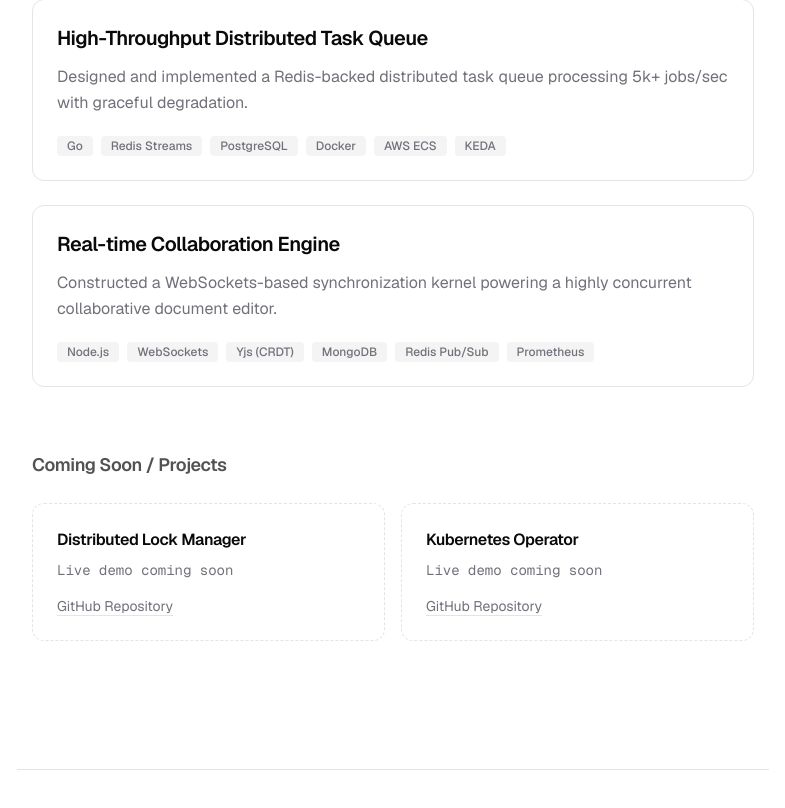
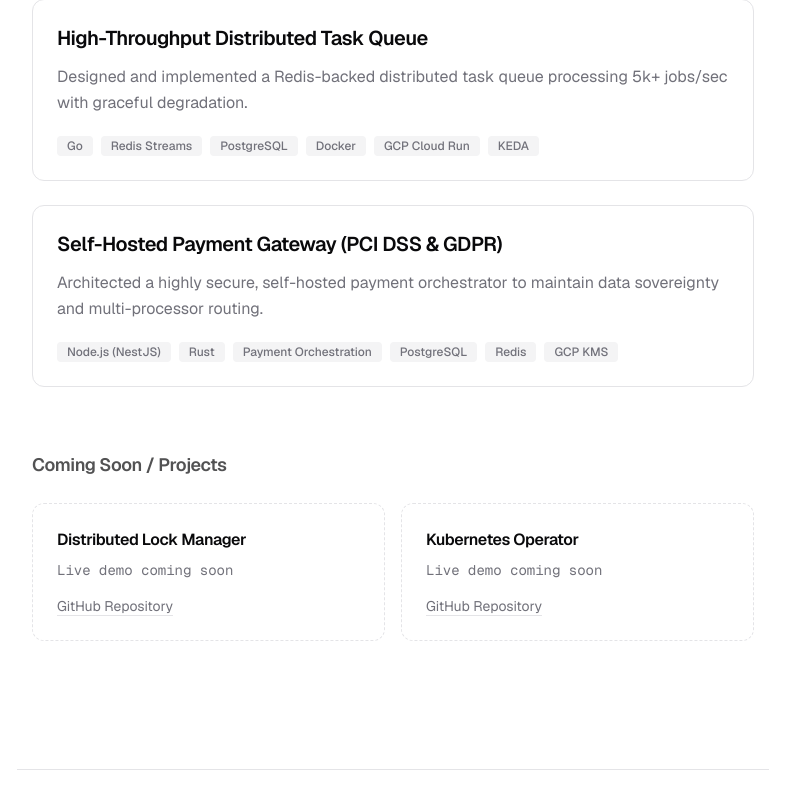
Before and after one commit to ridwanrais/portfolio-fe, a Next.js app: page / in a window 1280 px wide. Shown: the part 1212-2020 px from the top of the page, without its empty margins (247-1032 px from the left). Built offline with nearby package versions, Linux system fonts and the light colour scheme.

Commit message:
refactor: replace real-time collaboration case study with secure payment gateway project and update tech stack details

```diff
--- a/src/components/sections/Experience.tsx
+++ b/src/components/sections/Experience.tsx
@@ -14,7 +14,7 @@ export function Experience() {
       company: 'Enterprise SaaS Provider',
       period: '2020 - 2023',
       description: 'Optimized legacy database queries resulting in a 40% reduction in average API latency. Built real-time synchronization services for offline-first mobile clients.',
-      skills: ['Node.js', 'Typescript', 'Redis', 'AWS']
+      skills: ['Node.js', 'Typescript', 'Redis', 'GCP']
     }
   ];
 
--- a/src/data/case-studies.ts
+++ b/src/data/case-studies.ts
@@ -11,7 +11,6 @@ export interface CaseStudy {
   challenges: string[];
   scalingConsiderations: string;
   failureScenarios: string[];
-  futureImprovements: string[];
   impact: string;
   databaseDesign: string;
   codeSnippet: {
@@ -44,7 +43,7 @@ export const caseStudies: CaseStudy[] = [
                           v
                    [ PostgreSQL DB ] (State & Metrics)
     `,
-    techStack: ["Go", "Redis Streams", "PostgreSQL", "Docker", "AWS ECS", "KEDA"],
+    techStack: ["Go", "Redis Streams", "PostgreSQL", "Docker", "GCP Cloud Run", "KEDA"],
     keyDecisions: [
       "Chose Redis Streams over SQS or Kafka because of the requirement for sub-millisecond latency, built-in consumer group support, and operational simplicity (we already heavily used Redis).",
       "Implemented a custom dead-letter queue (DLQ) with an exponential backoff jitter strategy for transient failure recovery.",
@@ -63,10 +62,6 @@ export const caseStudies: CaseStudy[] = [
       "Worker OOM or Crash: Redis consumer group 'pending' entries will inevitably timeout. A background sweeper routine periodically reclaims these stuck jobs using XCLAIM and reassigns them.",
       "Redis Network Partition: Ingest API buffers locally up to 50MB before rejecting requests with 429 Too Many Requests to ensure no silent data dropping.",
       "Database High Latency: Workers implement circuit breakers for DB writes. If the DB is slow, workers pause dequeuing rather than crashing."
-    ],
-    futureImprovements: [
-      "Migrate historical long-term job metadata from PostgreSQL to a cheaper cold storage like S3/Athena for analytics.",
-      "Implement predictive scaling models using historical traffic patterns instead of purely reactive lag-based scaling."
     ],
     impact: "Reduced median job execution latency by 92% and completely eliminated the cron backlog. The system scaled flawlessly to 15,000+ jobs/second during the Black Friday peak without needing any manual intervention or scaling.",
     databaseDesign: "PostgreSQL acts as the persistent truth for job lifecycle states (Queued, Processing, Completed, Failed). We utilize a partitioned table strategy based on the 'created_at' timestamp to keep index sizes manageable. We extensively use JSONB columns for flexible job payload storage without requiring schema migrations per job type.",
@@ -108,71 +103,81 @@ export const caseStudies: CaseStudy[] = [
     }
   },
   {
-    slug: "realtime-collaboration-api",
-    title: "Real-time Collaboration Engine",
-    shortDescription: "Constructed a WebSockets-based synchronization kernel powering a highly concurrent collaborative document editor.",
-    problem: "Our flagship product required a Google Docs-style rich text editor. Initial implementations using Operational Transformation (OT) were brittle—users were experiencing cursor desyncs, 'ghost edits', and fatal conflicted states when typing from slow cellular networks.",
-    architecture: "Instead of OT, we pivoted to Conflict-free Replicated Data Types (CRDTs). We built a Node.js WebSocket backend that orchestrates document state via Yjs. Because WebSockets dictate stateful connections, we utilized a Redis Pub/Sub mesh to broadcast state deltas across horizontally scaled container instances. Document snapshots are asynchronously compacted and saved to MongoDB.",
+    slug: "secure-payment-gateway",
+    title: "Self-Hosted Payment Gateway (PCI DSS & GDPR)",
+    shortDescription: "Architected a highly secure, self-hosted payment orchestrator to maintain data sovereignty and multi-processor routing.",
+    problem: "Initially, our platform was entirely dependent on Stripe, which offered limited merchant support outside of Western markets. This prevented us from expanding into high-growth regions like Indonesia where Stripe's local acceptance was poor. To scale globally, we needed to move away from vendor-specific hosted fields and implement our own orchestration layer that could route to multiple local PSPs (like Xendit) while maintaining a single, secure source of truth for card data.",
+    architecture: "The solution was built around a centralized, self-hosted Card Vault that tokenizes cardholder data independently of any specific payment provider. This architectural decoupling allows us to 'vault once' and then dynamically route transactions to the most effective local processor—routing Indonesian payments through Xendit's rails while maintaining Stripe for Western transactions—all without the customer ever re-entering their data or the platform's core databases ever seeing a raw PAN.",
     architectureDiagram: `
-       [ Client A ]      [ Client B ]      [ Client C ]
-            |                 |                 |
-     (WebSockets)      (WebSockets)      (WebSockets)
-            |                 |                 |
-     [ Node WS 1 ]     [ Node WS 2 ]     [ Node WS 1 ]
-            |                 |                 |
-            +-------+---------+--------+--------+
-                    |                  |
-            [ Redis Pub/Sub ]   [ MongoDB (Snapshots) ]
+     [ Client Devices ] ---> (PCI Scope)
+             |
+             v
+    [ API Gateway (WAF) ]
+             |
+             v
+   [ Chi Backend Core ]  --> [ Payment Orchestrator ]
+             |                      |
+             v                      v
+   [ Encryption Svc ]      [ Card Vault (Rust) ]
+          (Rust)                    |
+                                    v
+                           [ Isolated Vault DB ]
     `,
-    techStack: ["Node.js", "WebSockets", "Yjs (CRDT)", "MongoDB", "Redis Pub/Sub", "Prometheus"],
+    techStack: ["Node.js (NestJS)", "Rust", "Payment Orchestration", "PostgreSQL", "Redis", "GCP KMS"],
     keyDecisions: [
-      "Chose Yjs and CRDTs over Operational Transformation (OT) to eliminate the need for a central, strictly ordered resolution server. It allows true peer-to-peer eventual consistency.",
-      "Utilized Redis Pub/Sub to sync document state changes across cluster nodes so clients connecting to different containers still see each other's cursor movements in real-time.",
-      "Separated the real-time ephemeral sync layer from the persistent storage layer. MongoDB only handles compacted document snapshots, saving heavy write ops."
+      "Opted to self-host the orchestration layer's Card Vault within a physically isolated VPC subnet with zero outbound internet access, minimizing the blast radius of any potential compromise.",
+      "Integrated a Rust-built Encryption Service utilizing AES-256-GCM via GCP KMS keys to proactively encrypt PII payloads. I personally contributed to the Hyperswitch open-source ecosystem by implementing the GCP KMS encryption provider.",
+      "Expanded the orchestrator's capability to support local Southeast Asian markets; I authored and upstreamed the Xendit payment processor integration to the core routing engine.",
+      "Used a strictly decoupled multi-database pattern. The primary operational DB stores only opaque transaction references, while the secure Vault DB handles cryptographic PAN mappings."
     ],
     tradeoffs: [
-      "CRDT metadata progressively increases the document payload size compared to standard plaintext. We mitigated this by requiring clients to periodically perform garbage collection and snapshot compaction.",
-      "Node.js was chosen for its excellent async I/O handling with WebSockets, trading off the CPU raw performance we might have had with Rust or Go."
+      "Shouldered the immense compliance burden of an in-house PCI DSS Level 1 audit instead of delegating entirely to Stripe Elements, forcing strict CI/CD and infrastructural auditing.",
+      "Increased local developmental friction. Replicating the production environment requires developers to run 5 heavy services (Vault, Router, Encryption, multiple DBs) locally."
     ],
     challenges: [
-      "Handling WebSocket connection drops on mobile devices seamlessly. We implemented a robust reconnection synchronization protocol that requests only Missed State Vectors instead of the full document upon reconnect.",
-      "Memory bloat on Node servers when keeping thousands of Yjs documents in memory. Solved via an LRU cache implementation that unloads dormant documents to MongoDB."
+      "Ensuring exactly-once payment execution. We implemented a unified idempotency layer that protects users from being double-charged during network jitters or upstream PSP timeouts, regardless of which local processor the payment is routed to.",
+      "Proactive PII/Card data leakage prevention. We architected a high-performance regex-based middleware that proactively sanitizes all outgoing logs across the distributed system, preventing sensitive data from ever reaching our ELK stack.",
+      "Latency budgets: Routing, encrypting, tokenizing, and communicating with upstream PSPs had to execute under 1000ms to prevent checkout abandonment."
     ],
-    scalingConsiderations: "The WebSocket servers are stateless regarding the single source of truth—they can be horizontally scaled infinitely behind an ALB. The primary bottleneck becomes the Redis Pub/Sub fanout. For extreme scale, we plan to partition Redis channels by document ID hashes.",
+    scalingConsiderations: "The stateless encryption and routing tier scales horizontally on Kubernetes based solely on CPU metrics. The Card Vault relies on heavily tuned PgBouncer instances for multiplexed connection pooling to PostgreSQL to handle high concurrent token exchanges during sales spikes.",
     failureScenarios: [
-      "Redis Failure: If Pub/Sub goes down, cross-container sync stops. The load balancer is configured with sticky sessions to temporarily keep users of the same doc on the same container to mitigate impact.",
-      "MongoDB Outage: The in-memory Yjs documents act as a buffer. The system can survive DB downtime by queueing snapshots locally until the DB recovers, provided it doesn't OOM.",
-      "Network Partition: The beauty of CRDTs is that disconnected clients can continue editing locally. Upon network restore, their local changes will deterministically merge without conflict."
+      "Vault DB Failure: Automatic failover to a synchronous Hot Standby replica within 5 seconds. Checkout API handlers employ exponential backoff if they receive 503s.",
+      "Encryption Service Down: PII-sensitive endpoints immediately hard-fail, rejecting new payment methods to strictly avoid writing unencrypted data to temporary memory or logs.",
+      "Upstream PSP Outage: The payment router utilizes volume-based circuit breakers. If Stripe errors consistently, traffic is instantly redistributed to Adyen or Braintree."
     ],
-    futureImprovements: [
-      "Implement a Rust-powered WebAssembly client to speed up local CRDT resolution for massive documents.",
-      "Move the Redis Pub/Sub mesh to a more robust message bus like NATS JetStream for reliable delivery guarantees."
-    ],
-    impact: "Successfully scaled to support over 10,000 concurrent editing sessions and up to 100 simultaneous users in a single document with zero perceived latency. Eliminated conflict resolution support tickets entirely.",
-    databaseDesign: "MongoDB is used as a document store. The schema simply pairs a specific 'documentId' with an opaque binary blob (Uint8Array) representing the compacted Yjs state. This avoids mapping rich text to complex relational tables, moving all merging logic out of the database and into the application layer.",
+    impact: "Successfully diverted 100% of payment volume across multiple processors, achieving full self-hosted PCI DSS compliance and reducing vendor fees.",
+    databaseDesign: "The main operational database structure is agnostic to payment info. A completely air-gapped PostgreSQL instance is tightly bound to the Card Vault. PANs are encrypted at rest. We utilize deterministic AES encryption so that Card Fingerprints can be queried to prevent duplicate card additions without decrypting the payload.",
     codeSnippet: {
       language: "typescript",
-      title: "Broadcasting CRDT deltas across the Redis mesh",
-      code: `import * as Y from 'yjs';
-import { Redis } from 'ioredis';
+      title: "Executing secure payment routing via orchestrator SDK",
+      code: `import { Injectable } from '@nestjs/common';
+import { PaymentOrchestratorClient } from '@payments/api';
+import { EncryptionService } from './encryption.service';
 
-class DocumentRoom {
-  private ydoc = new Y.Doc();
+@Injectable()
+export class PaymentService {
+  constructor(
+    private orchestrator: PaymentOrchestratorClient,
+    private encryptionSvc: EncryptionService
+  ) {}
 
-  constructor(private docId: string, private redis: Redis) {
-    // Subscribe to updates from other instances
-    this.redis.subscribe(\`doc:\${docId}\`);
-    this.redis.on('message', (channel, message) => {
-      // Apply remote deltas deterministically
-      const update = Buffer.from(message, 'base64');
-      Y.applyUpdate(this.ydoc, update);
+  async processPayment(orderId: string, customerData: SensitiveData) {
+    // 1. Encrypt PII before it hits any DB or external logging
+    const encryptedCustomer = await this.encryptionSvc.encrypt(customerData);
+
+    // 2. Instruct orchestrator to vault and route the payment
+    const paymentIntent = await this.orchestrator.payments.create({
+      amount: 15000,
+      currency: 'USD',
+      customer_id: encryptedCustomer.referenceId,
+      routing_algorithm: {
+        type: "cost_optimized",
+        fallback: ["stripe", "braintree"]
+      },
+      capture_method: "automatic"
     });
 
-    // Broadcast local changes to the Redis mesh
-    this.ydoc.on('update', (update: Uint8Array) => {
-      const base64Update = Buffer.from(update).toString('base64');
-      this.redis.publish(\`doc:\${docId}\`, base64Update);
-    });
+    return paymentIntent.client_secret;
   }
 }`
     }
```
Also changed, not shown: src/app/case-studies/[slug]/page.tsx (+1 -13 lines).
